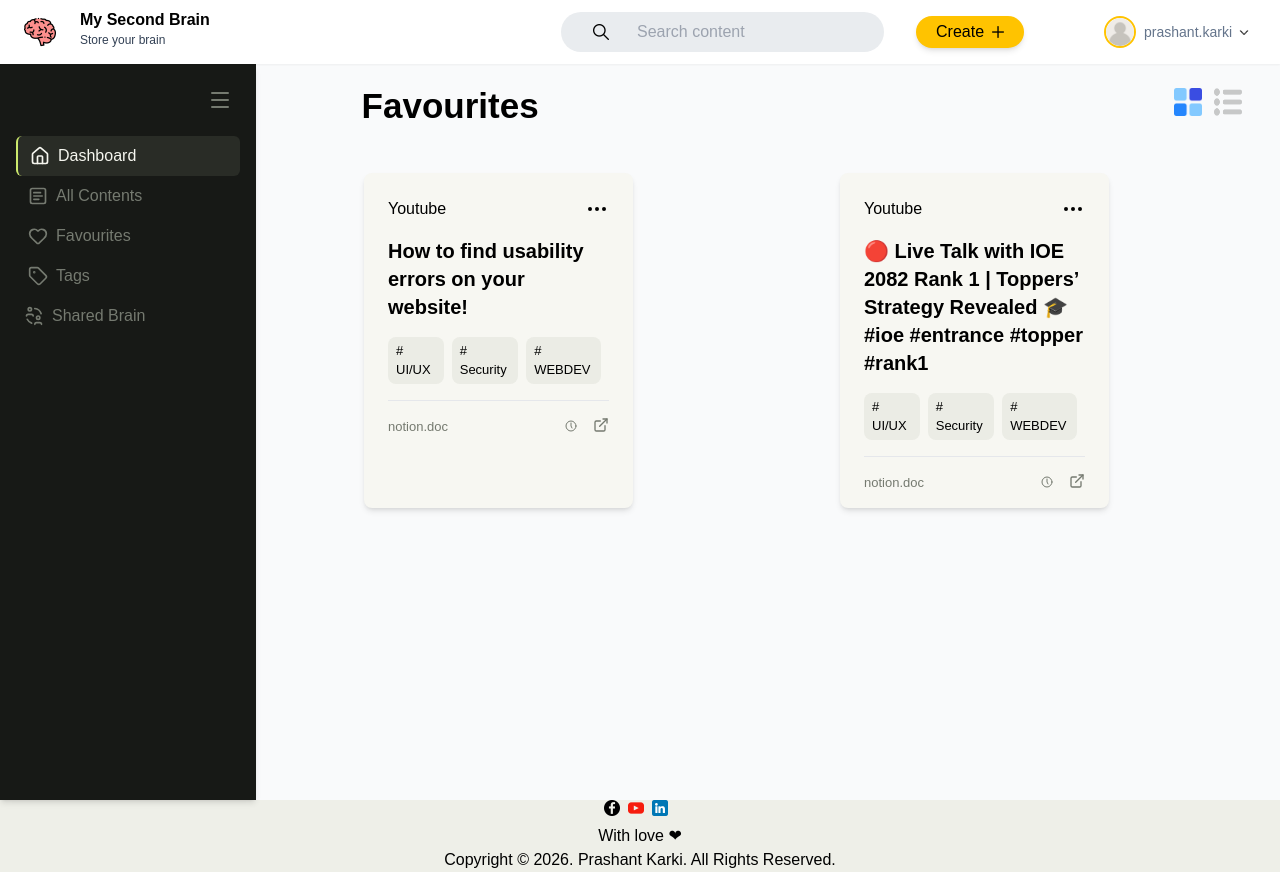
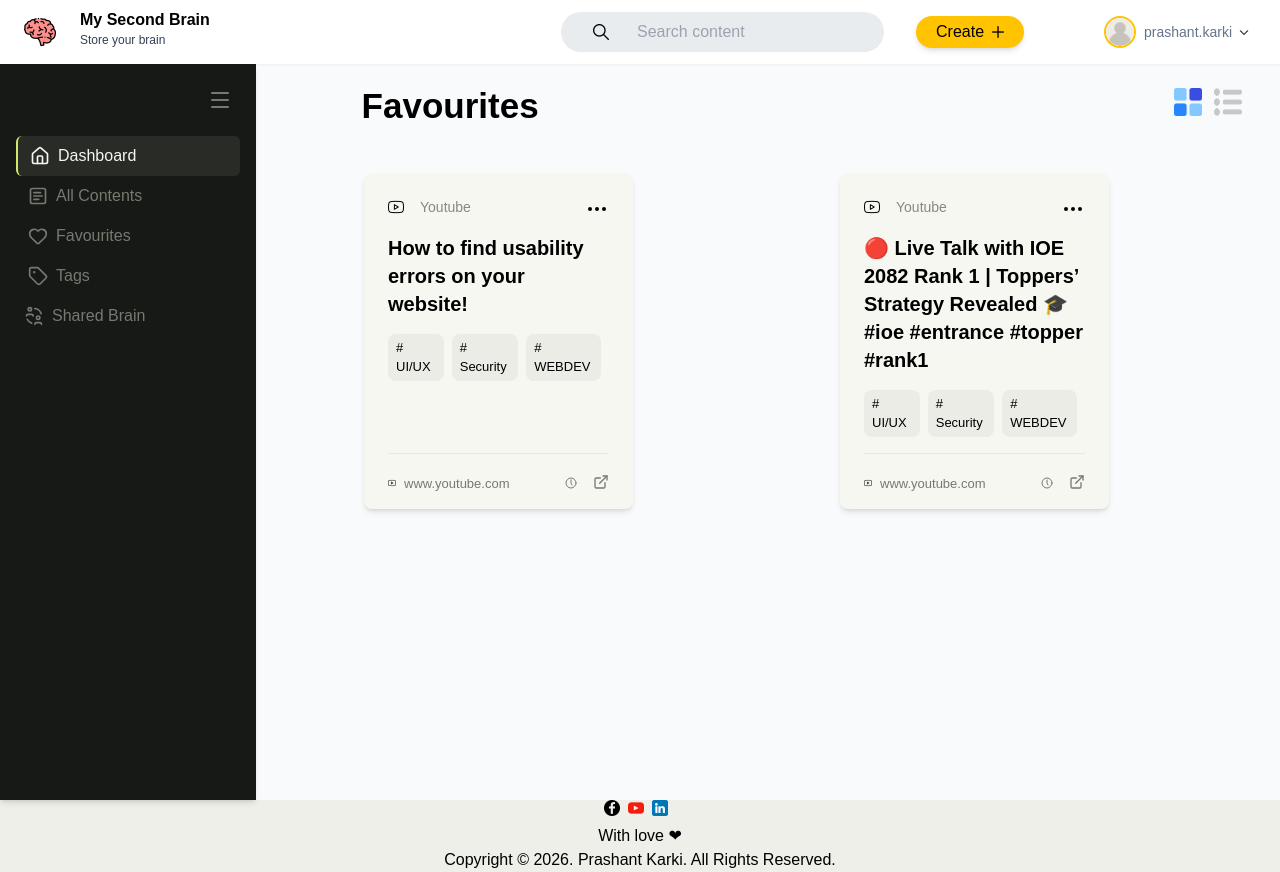
Before and after one commit to devprashant17/my_second_brain, a React (Vite) app in the folder frontend/: page /favourites in a window 1280 px wide. Built offline with nearby package versions, Linux system fonts and the light colour scheme.

Commit message:
Made postcard beautiful

```diff
--- a/frontend/src/components/postcard.tsx
+++ b/frontend/src/components/postcard.tsx
@@ -55,23 +55,45 @@ function Tags(props:any){
 
 
 export default function PostCard(props:any){
-    return <div style={{borderTop: `6px solid ${props.color}`}} className="ml-7 m-10 shadow-md rounded-lg w-[21vw] p-6 pb-4 bg-[#F7F7F2] relative transition-all duration-100 ease-out hover:-translate-y-1 hover:shadow-md hover:z-3">
+    const url = new URL(props.link);
+
+    return <div style={{borderTop: `6px solid ${props.color}`}} className="flex flex-col justify-between ml-7 m-10 shadow-md rounded-lg w-[21vw] p-6 pb-4 bg-[#F7F7F2] relative transition-all duration-100 ease-out hover:-translate-y-1 hover:shadow-md hover:z-3">
+                <div>
                     <div className='flex justify-between'>
-            <div className=" mb-4">{props.type}</div>
-            <div><Ellipsis/></div>
+                    <div className='flex'>
+                        {(props.type==="Link")&&(<Link className='h-4 w-4 mt-[2px]'/>)}
+                        {(props.type==="Document")&&(<FileText className='h-4 w-4 mt-[1px]'/>)}
+                        {(props.type==="Youtube")&&(<img src={yt} className='h-4 w-4 mt-[2px]'/>)}
+                        {(props.type==="Tweet")&&(<img src={twitter} className='h-4 w-4 mt-[2px]'/>)}
+                        <div className="text-[14px] text-[#858A7F] ml-4 mb-4 ">{props.type}</div>
                     </div>
-        <h1 className="text-xl font-bold mb-4">{props.title}</h1>
+                    <Ellipsis className='cursor-pointer'/>
+                    </div>
+                    <h1 className="text-xl font-bold mb-4 ">{props.title}</h1>
 
                     <Tags arr={props.tags} />
+                </div>
+                <div className='h-[7vh]'>
                     <hr className='mt-4 mb-4'/>
-        <div className='flex justify-between'>
-            <div className='text-[#757A70] text-[13px]'>notion.doc</div>
+                    <div className='flex justify-between mt-5'>
+                        <div className='flex'>
+                            <div className='flex'>
+                                {(props.type==="Link")&&(<Link className='h-2 w-2 mt-[2px] mt-[5px]'/>)}
+                                {(props.type==="Document")&&(<FileText className='h-2 w-2 mt-[1px] mt-[5px]'/>)}
+                                {(props.type==="Youtube")&&(<img src={yt} className='h-2 w-2 mt-[2px] mt-[5px]'/>)}
+                                {(props.type==="Tweet")&&(<img src={twitter} className='h-2 w-2 mt-[2px] mt-[5px]'/>)}
+
+                            </div>
+                            <div className='text-[#757A70] text-[13px] ml-2'>{url.hostname}</div>
+                        </div>
+
                         <div className='flex'>
                             <Clock5 className='text-[#757A70] h-3 w-3 mt-[3px] mr-2' />
                             <div className='text-[12px] text-[#757A70]'>{timeElapsed(props.createdAt)}</div>
                             <a href={props.link}><ExternalLink className='text-[#757A70] h-4 w-4 ml-2 ' /></a>
                         </div>
                     </div>
+                </div>
 
 
     </div>
```
Lines whose indentation alone changed are shown as unchanged.
